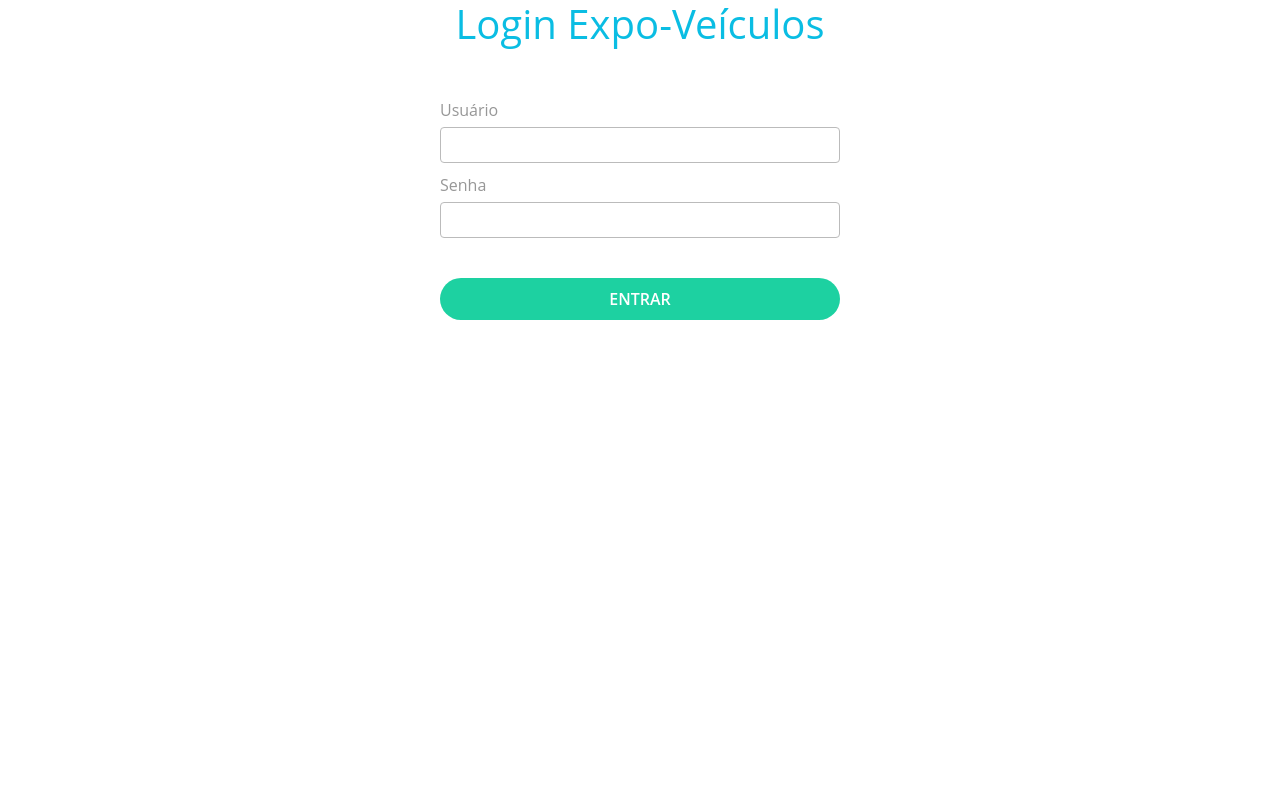
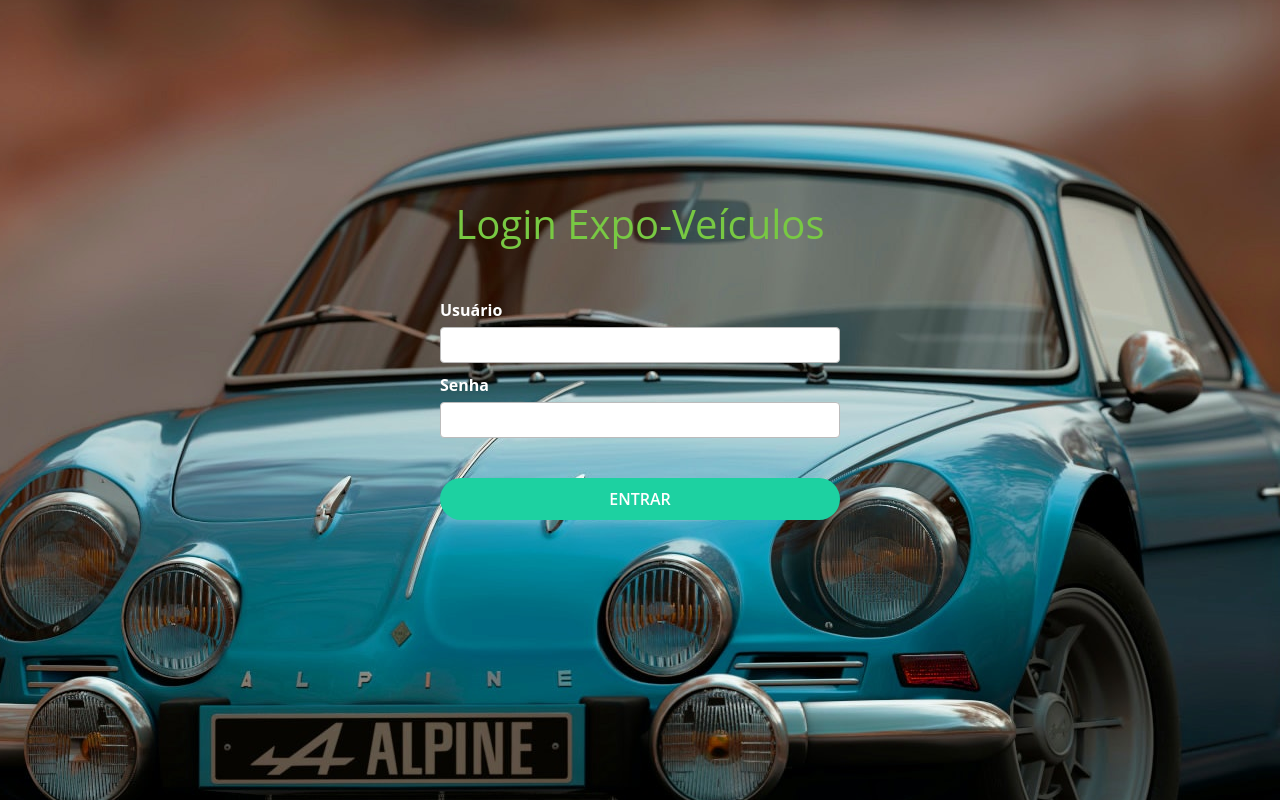
Before and after one commit to RayldoAzevedo/FrontEnd-ExpoVeiculos, a React (Create React App) app: page /login in a window 1280 px wide. Built offline with nearby package versions, Linux system fonts and the light colour scheme.

Commit message:
list veiculo iniciada

```diff
--- /dev/null
+++ b/src/components/CadastroVeiculos/ListVeiculos.js
@@ -0,0 +1,53 @@
+import React from 'react'
+
+function ListVeiculos() {
+
+    const url = "http://localhost:8080/animais"
+
+    const carro  = {
+        imagem: "C:\Users\rayld\Desktop\Trabalho 4 Web\imagens",
+        nome: "Rafael Maverick",
+        marca: "Maverick",
+        modelo: "Conversivel",
+        ano: "1943",
+        categoria: "passeio",
+        valor: "10000000",
+        cor: "preta",
+
+    }
+
+    return (
+        <>
+            <div className="container mt-5 mb-5 card bg-light d-flex w-100">
+                <div className="row justify-content-center">
+
+                    <div className="col col-sm-4" id="show">
+                        <div className="row justify-content-center">
+                            <img src={carro.imagem} className="" />
+                            <div className="fs-2 fw-bold descricaotexto text-xl mb-2">
+                                <p><label >{carro.nome} </label> - <label className="fst-italic fs-5">{carro.marca} </label></p>
+                            </div>
+                        </div>
+                        <div className="row p-0">
+                            <div className="col-sm-1 col-lg-5 ms-3">
+                            <a href="/login" className=""> <button className="button button-1">Voltar</button></a>
+                            </div>
+                        </div>
+                    </div>
+
+                    <div className="col-sm-5 col-lg-3 ms-4 exibirdetalhes">
+                        <div className="row mt-4">
+                            <label className=""><strong>Ano:</strong> <spam>{carro.ano}</spam></label>
+                            <label className=""><strong>Modelo:</strong> <spam>{carro.modelo}</spam></label>
+                            <label className=""><strong>Marca:</strong> <spam>{carro.marca}</spam></label>
+                            <label className=""><strong>Cor:</strong> <spam>{carro.cor}</spam></label>
+                            <label className=""><strong>Valor:</strong> <spam>{carro.valor}</spam></label>
+                            <label className=""><strong>Categoria:</strong> <spam>{carro.categoria}</spam></label>
+                        </div>
+                    </div>
+                </div>
+            </div>
+        </>
+    )
+}
+export default ListVeiculos;
--- a/src/components/User/Login/Login.css
+++ b/src/components/User/Login/Login.css
@@ -1,11 +1,19 @@
+body{
+  background-image: url('../../../assets/pexels-alexgtacar-1592384.jpg');
+  background-repeat: no-repeat;
+  background-position: center;
+  margin: 0;
+  padding: 0;
+}
 .user-login {
+    padding-top: 200px;
     width: 400px;
     margin: 0 auto;
   }
 
   .user-login__title {
     font-size: 40px;
-    color: #0ABDE3;
+    color: #78c943;
     margin-bottom: 50px;
     text-align: center;
   }
@@ -18,8 +26,9 @@
 
   .user-login__form-control label {
     margin-bottom: 5px;
-    color: #979797;
+    color: #ffffff;
     font-size: 16px;
+    font-weight: bold;
   }
 
   .user-login__form-control input {
--- a/src/components/User/Login/Login.jsx
+++ b/src/components/User/Login/Login.jsx
@@ -43,6 +43,7 @@ const UserLogin = () => {
   }
 
   return (
+
     <div className="user-login">
       <h1 className="user-login__title">Login Expo-Veículos</h1>
 
--- a/src/pages/Home/Home.jsx
+++ b/src/pages/Home/Home.jsx
@@ -1,10 +1,14 @@
 import React from 'react';
 import './Home.css';
+import ListVeiculos from '../../components/CadastroVeiculos/ListVeiculos';
 
 const PagesHome = () => (
   <div className="pages-home">
     Pagina de exibição de veiculos
     <br />
+    <div>
+      <ListVeiculos/>
+    </div>
     <nav>
       <a href= "/login"> <button type="button">Sair</button> </a>
     </nav>
```
Also changed, not shown: src/assets/pexels-alexgtacar-1592384.jpg (added).
